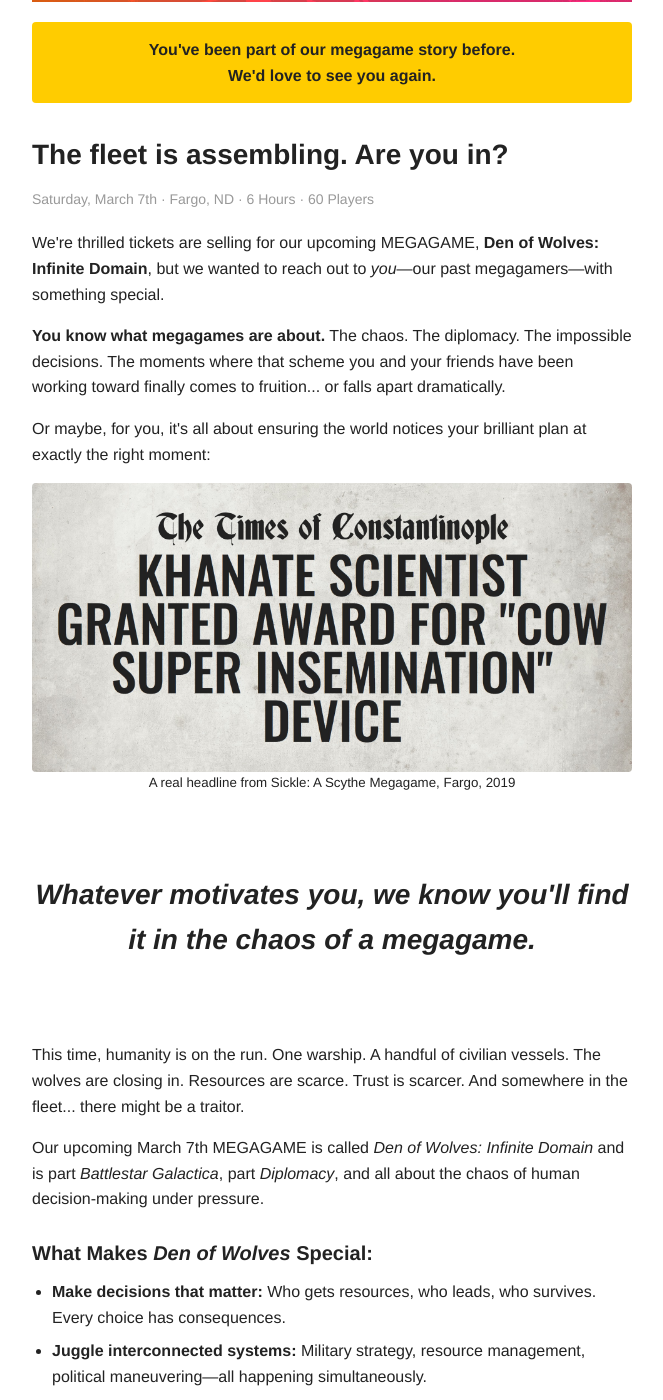
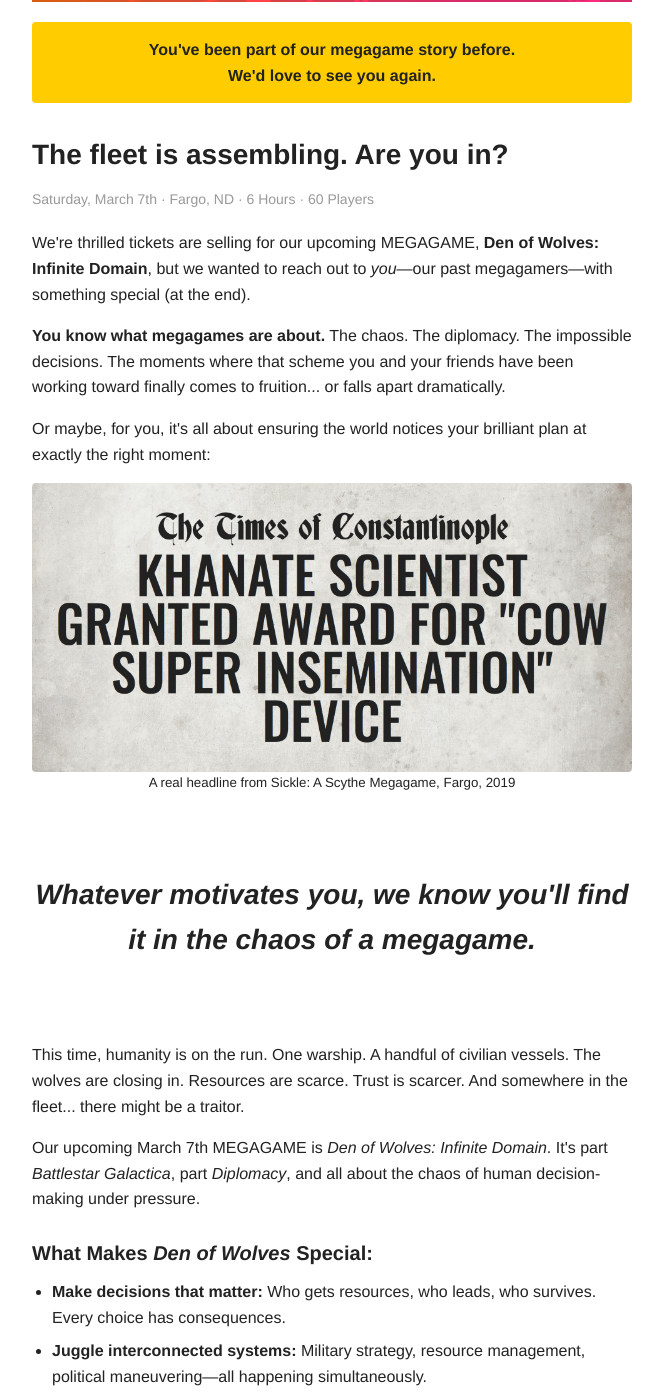
Before and after one commit to jedlimke/prairiefiregaming.com, a Jekyll site: the page email-template-dow-2026-2.html, which Jekyll copies as it is, in a window 1280 px wide and 1400 px high, scrolled down 333 px. Shown: the whole window, without its empty margins (308-971 px from the left). Built offline with Jekyll 4.4.1, drawn with Linux system fonts in a browser that asks for light colours; some of the changed text lies outside the part shown.

Commit message:
updated copy.

```diff
--- a/email-template-dow-2026-2.html
+++ b/email-template-dow-2026-2.html
@@ -103,7 +103,7 @@
 
     <p class="event-meta">Saturday, March 7th · Fargo, ND · 6 Hours · 60 Players</p>
 
-    <p>We're thrilled tickets are selling for our upcoming MEGAGAME, <strong>Den of Wolves: Infinite Domain</strong>, but we wanted to reach out to <em>you</em>—our past megagamers—with something special.</p>
+    <p>We're thrilled tickets are selling for our upcoming MEGAGAME, <strong>Den of Wolves: Infinite Domain</strong>, but we wanted to reach out to <em>you</em>—our past megagamers—with something special (at the end).</p>
 
     <p><strong>You know what megagames are about.</strong> The chaos. The diplomacy. The impossible decisions. The moments where that scheme you and your friends have been working toward finally comes to fruition... or falls apart dramatically.</p>
 
@@ -116,7 +116,7 @@
 
 	<p>This time, humanity is on the run. One warship. A handful of civilian vessels. The wolves are closing in. Resources are scarce. Trust is scarcer. And somewhere in the fleet... there might be a traitor.</p>
 
-	<p>Our upcoming March 7th MEGAGAME is called <em>Den of Wolves: Infinite Domain</em> and is part <em>Battlestar Galactica</em>, part <em>Diplomacy</em>, and all about the chaos of human decision-making under pressure.</p>
+	<p>Our upcoming March 7th MEGAGAME is <em>Den of Wolves: Infinite Domain</em>. It's part <em>Battlestar Galactica</em>, part <em>Diplomacy</em>, and all about the chaos of human decision-making under pressure.</p>
 
     <h2>What Makes <em>Den of Wolves</em> Special:</h2>
     <ul>
@@ -138,7 +138,7 @@
 
 		As a thank you for being part of our community, use code <strong style="background-color: #ffffff; color: #000; padding: 4px 8px; border-radius: 3px; font-size: 18px; margin: 0 8px;">HEREWEGOAGAIN</strong> at checkout for <strong>$10 off your ticket</strong>.
 
-	<small style="margin-top: 15px; display: block;">This code is <strong>LIMITED TO TEN REDEMPTIONS</strong> and expires at midnight on <strong>Friday the 13th</strong> of February, so be sure to sign up now!</small>
+	<small style="margin-top: 15px; display: block;">This code is <strong>LIMITED TO TEN REDEMPTIONS</strong> and will expire at midnight on <strong>Friday the 13th</strong> of February, so be sure to sign up now!</small>
         <a href="https://app.tickettailor.com/events/prairiefiregaming/2006278" class="cta">Get Your Tickets Now!</a>
 
 	</div>
```
